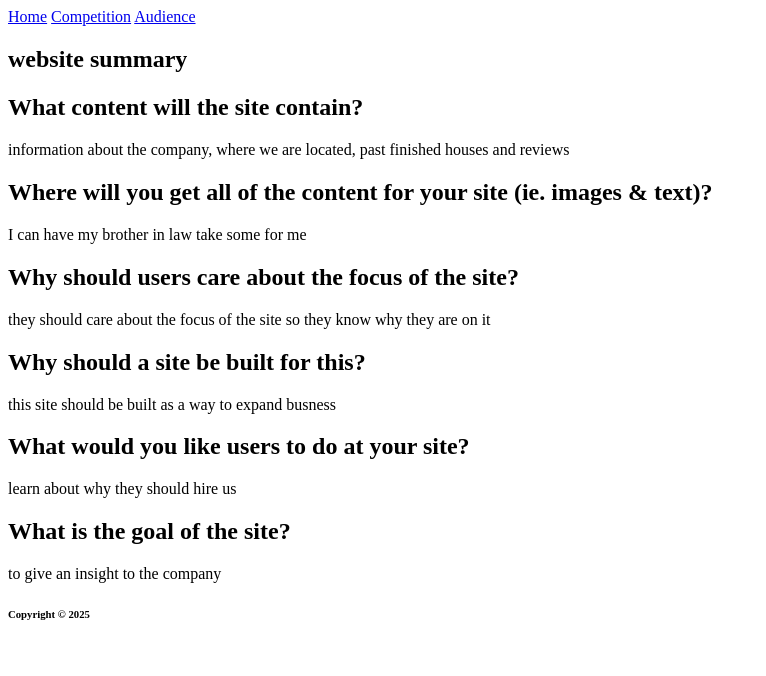
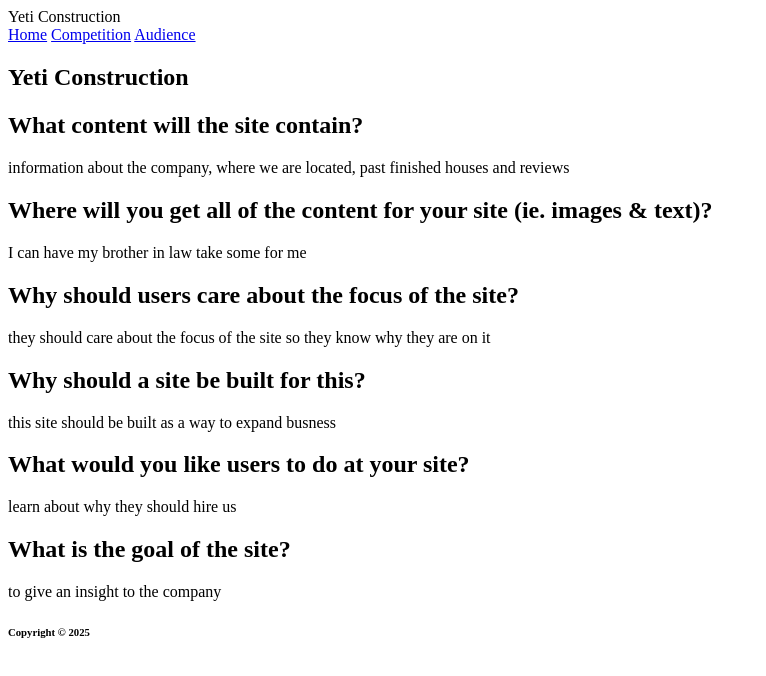
Before and after one commit to noahdeemer/SE1400, a plain HTML site: page milestone1/index.html in a window 1280 px wide. Shown: the whole page, without its empty margins (0-766 px from the left). Drawn offline with Linux system fonts and the light colour scheme.

Commit message:
milestone1

```diff
--- a/milestone1/index.html
+++ b/milestone1/index.html
@@ -6,14 +6,14 @@
     <title>Yeti Construction</title>
   </head>
   <body>
-    <header></header>
+    <header>Yeti Construction</header>
     <nav>
       <a href="index.html">Home</a>
       <a href="competition.html">Competition</a>
       <a href="audience.html">Audience</a>
     </nav>
     <main>
-      <h2>website summary</h2>
+      <h2>Yeti Construction</h2>
       <h4>
         <h2>What content will the site contain?</h2>
         <p>information about the company, where we are located, past finished houses and reviews</p>
```
Also changed, not shown: milestone1/audience.html (+1 -2 lines), milestone1/competition.html (+1 -1 lines).
